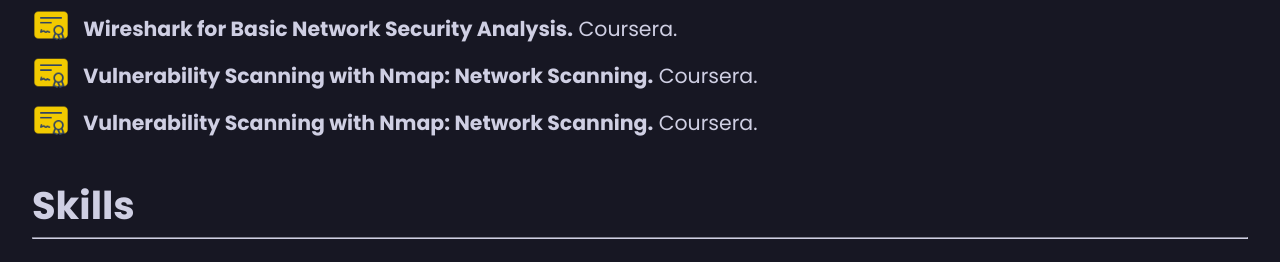
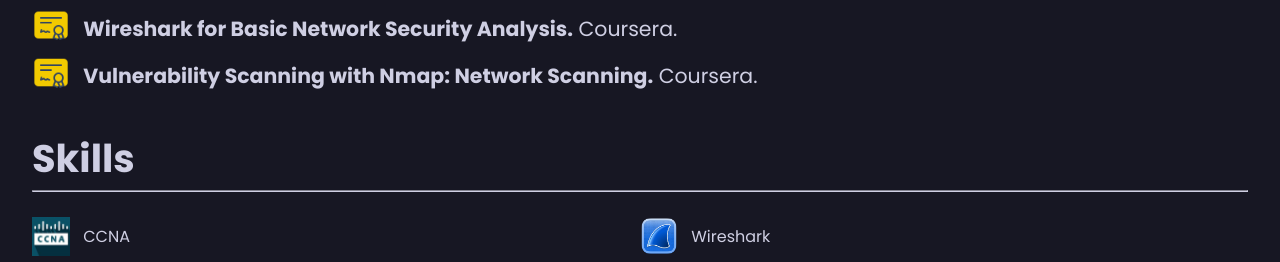
Before and after one commit to dhananjay-c/dhananjay, a plain HTML site: page resume.html in a window 1280 px wide. Shown: the part 981-1243 px from the top of the page. Drawn offline with nearby package versions, Linux system fonts and the light colour scheme.

Commit message:
Update resume.html

```diff
--- a/resume.html
+++ b/resume.html
@@ -112,11 +112,6 @@
       <img src="img/res/certificate.png" alt="" class="skillImg">
       <h4><strong>Vulnerability Scanning with Nmap: Network Scanning.</strong> Coursera.</h4>
     </div>
-    <div class="cr">
-      <img src="img/res/certificate.png" alt="" class="skillImg">
-      <h4><strong>Vulnerability Scanning with Nmap: Network Scanning.</strong> Coursera.</h4>
-    </div>
-
   </div>
 
 
```
